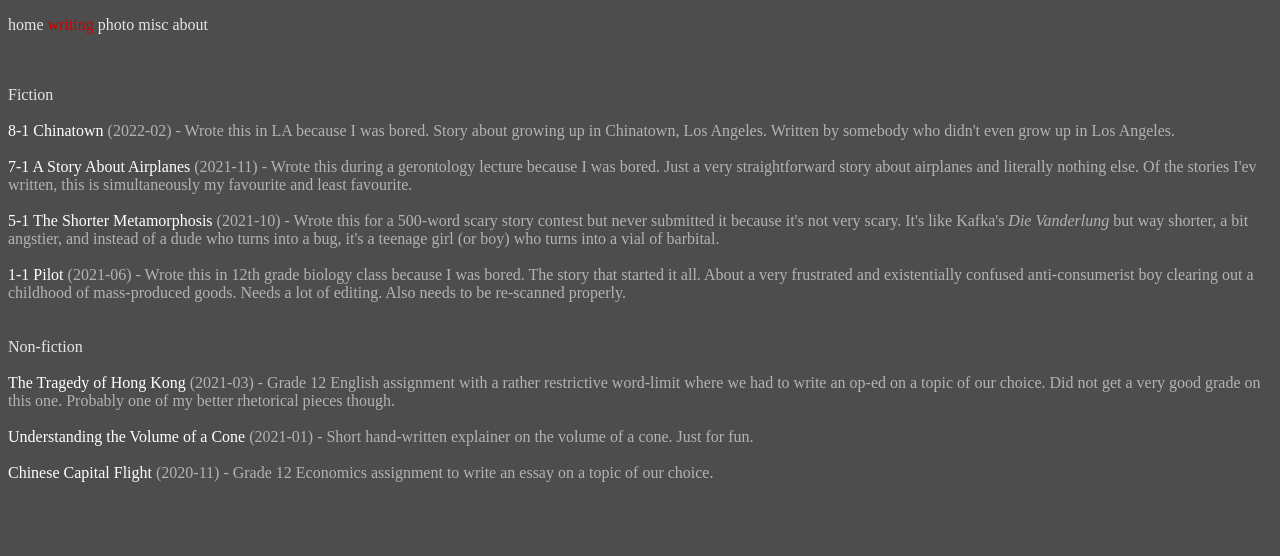
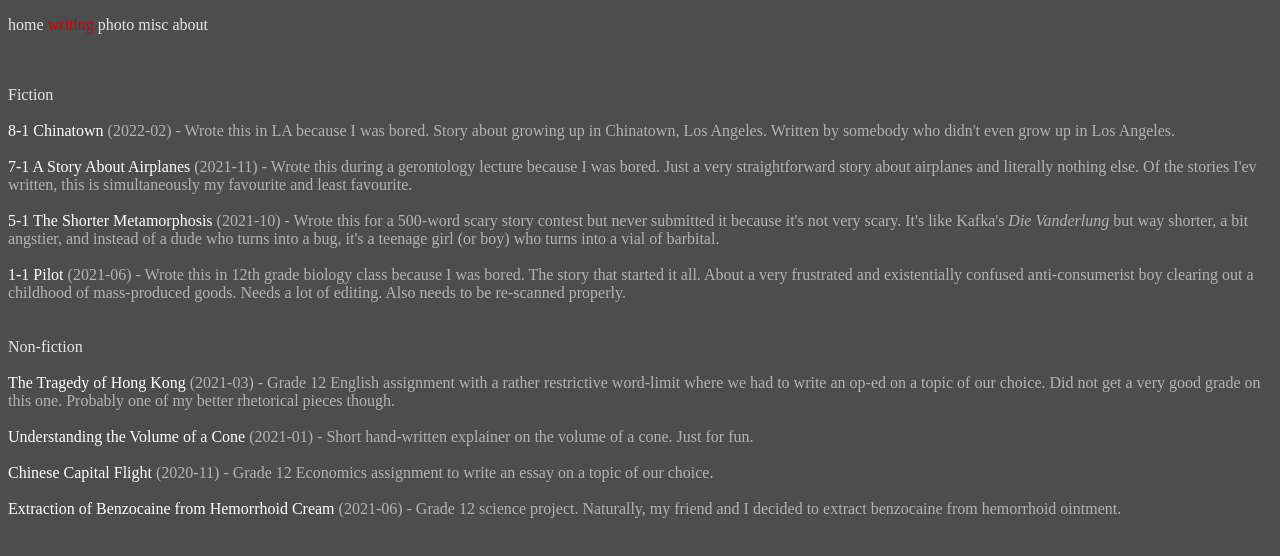
Before and after one commit to snxliang/snxliang.github.io, a plain HTML site: page writing.html in a window 1280 px wide. Drawn offline with Linux system fonts and the light colour scheme.

Commit message:
Add files via upload

```diff
--- a/writing.html
+++ b/writing.html
@@ -37,6 +37,8 @@
 	<span class="title"><a target="blank" style="text-decoration: none; color: inherit;" href="pdf/ConeNotes.pdf">Understanding the Volume of a Cone</a></span> (2021-01) - Short hand-written explainer on the volume of a cone. Just for fun.<br><br>
 
 	<span class="title"><a target="blank" style="text-decoration: none; color: inherit;" href="pdf/CapitalFlight.pdf">Chinese Capital Flight</a></span> (2020-11) - Grade 12 Economics assignment to write an essay on a topic of our choice. <br><br>
+
+	<span class="title"><a target="blank" style="text-decoration: none; color: inherit;" href="pdf/Benzocaine.pdf">Extraction of Benzocaine from Hemorrhoid Cream</a></span> (2021-06) - Grade 12 science project. Naturally, my friend and I decided to extract benzocaine from hemorrhoid ointment. <br><br>
 </div>
 
 </body>
```
